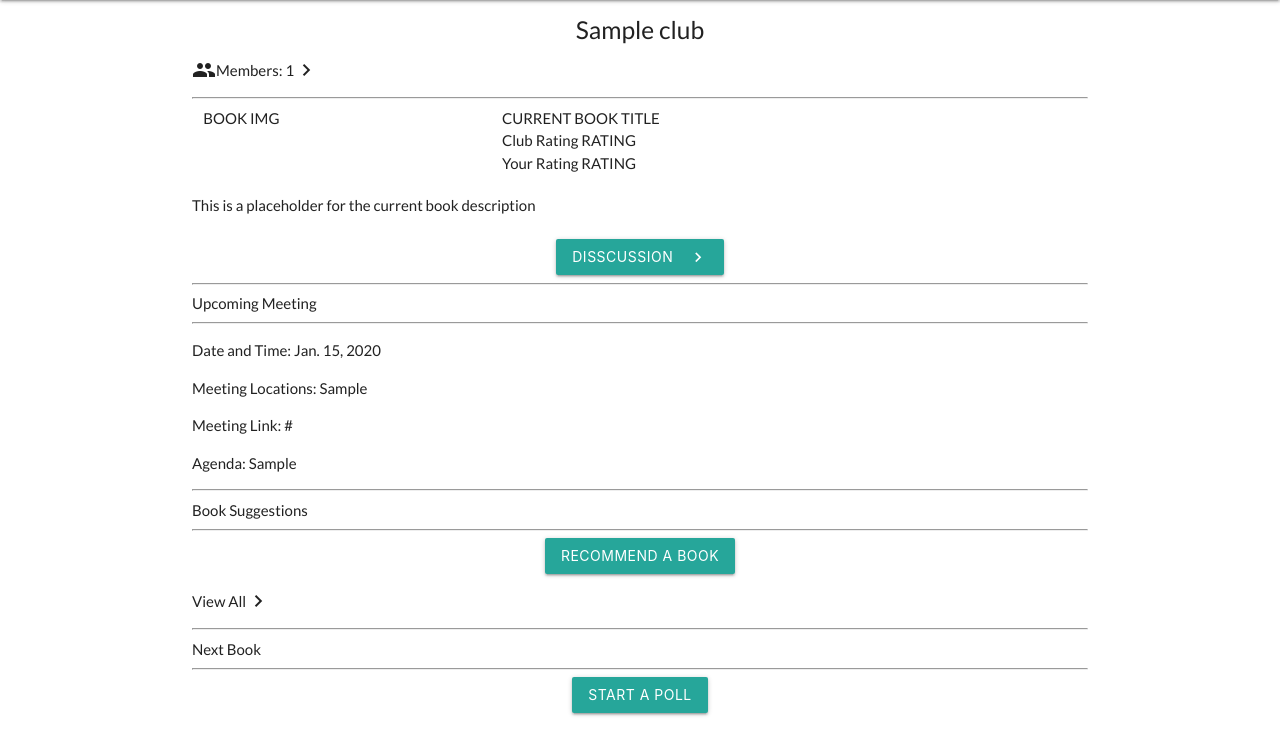
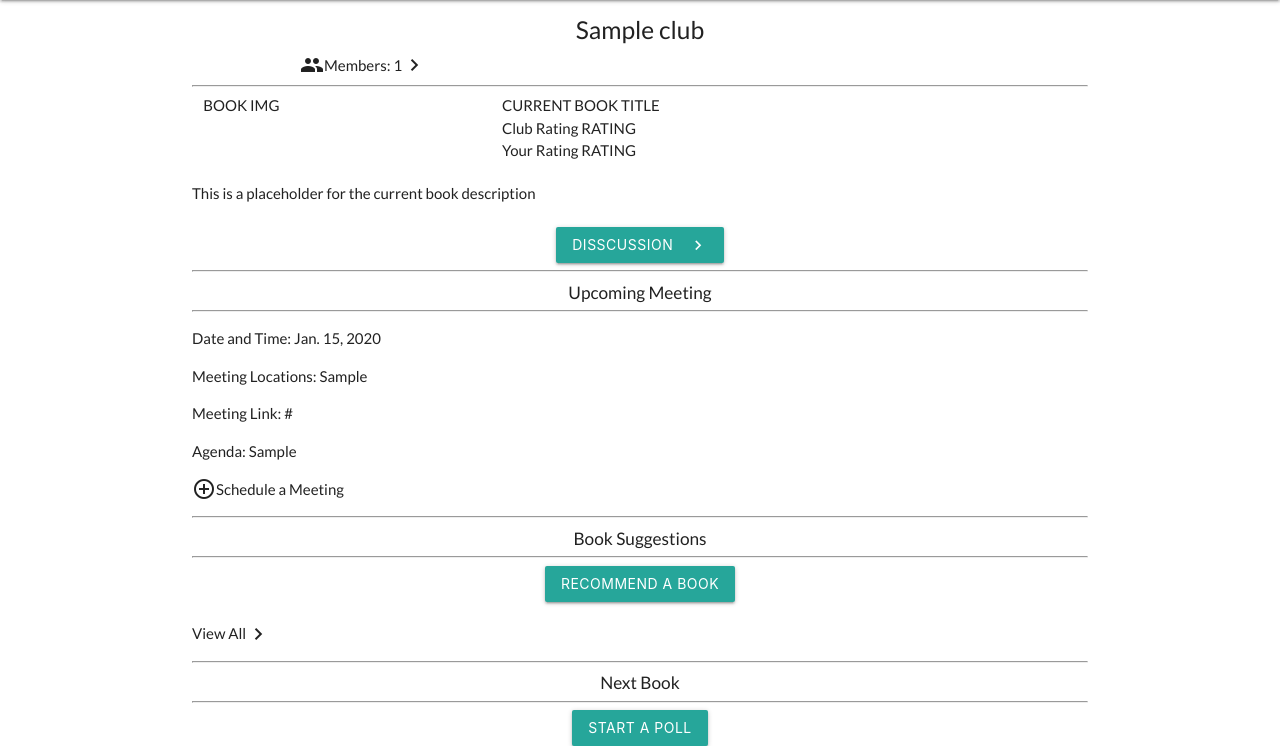
Before and after one commit to NicholasBoldt/Book-Club-App, a Django app: page /clubs/1/1/ in a window 1280 px wide. Shown: the part 64-810 px from the top of the page. Before the commit the page ends 780 px from the top, so only its background shows below. Run offline with Django 3.2, Linux system fonts and the light colour scheme; tables that the repository leaves empty hold one stand-in row (values such as "Sample post"); some libraries are stand-ins or nearby versions.

Commit message:
made some changes

```diff
--- a/main_app/static/css/style.css
+++ b/main_app/static/css/style.css
@@ -16,3 +16,7 @@ body {
     font-size: 20px;
     margin-top: 5px;
 }
+
+.members {
+    margin: 0 108px;
+}
--- a/main_app/templates/landing.html
+++ b/main_app/templates/landing.html
@@ -6,7 +6,7 @@
 <form method="post" action="{% url 'login' %}">
     {% csrf_token %}
     {{ form.as_p }}
-    <input type="submit" class="btn" value="Sign In">
+    <input type="submit" class="btn" value="Sign In" name="signin">
     <input type="hidden" name="next" value="{{ next }}">
   </form>
   <hr>
--- a/main_app/templates/myclubs/meeting.html
+++ b/main_app/templates/myclubs/meeting.html
@@ -4,7 +4,7 @@
 
 <div>
     <h5 class="center-align">{{ club.club_name }}</h5>
-    <p class="valign-wrapper"><i class="material-icons">group</i> Members: {{ club.members.count }} <i class="material-icons">keyboard_arrow_right</i></p>
+    <p class="members valign-wrapper"><i class="material-icons">group</i> Members: {{ club.members.count }} <i class="material-icons">keyboard_arrow_right</i></p>
 </div>
 <hr/>
 <div class="row">
@@ -21,24 +21,26 @@
     <button class="btn">Disscussion <i class="material-icons right">keyboard_arrow_right</i></button>
 </div>
 
+
 <hr/>
-Upcoming Meeting
+<h6 class="center-align">Upcoming Meeting</h6>
 <hr/>
 <p>Date and Time: {{ meeting.date }}</p>
 <p>Meeting Locations: {{ meeting.location }} </p>
 <p>Meeting Link: {{ meeting.meeting_link }}</p>
 <p>Agenda: {{ meeting.chapters }}</p>
-
+<p class="valign-wrapper"><i class="material-icons">add_circle_outline</i>Schedule a Meeting</p>
 <hr/>
-Book Suggestions
+<h6 class="center-align">Book Suggestions</h6>
 <hr>
 <div class="center-align">
     <button class="btn">Recommend a Book</button>
 </div>
+<div class="row"></div>
 <p class="valign-wrapper">View All<i class="material-icons">keyboard_arrow_right</i></p>
 
 <hr/>
-Next Book
+<h6 class="center-align">Next Book</h6>
 <hr>
 <div class="center-align">
     <button class="btn">Start a Poll</button>
--- a/main_app/urls.py
+++ b/main_app/urls.py
@@ -11,5 +11,5 @@ urlpatterns = [
     path('clubs/<int:club_id>/', views.club, name='club'),
     path('clubs/<int:club_id>/<int:meeting_id>/', views.meeting, name='meeting'),
     path('accounts/', include('django.contrib.auth.urls')),
-    path('accounts/signup/', views.signup, name='signup')
+    path('accounts/signup/', views.signup, name='signup'),
 ]
--- a/main_app/views.py
+++ b/main_app/views.py
@@ -30,6 +30,8 @@ def signup(request):
             fields = ('username', 'email', 'password1', 'password2')
     context = {'form': form, 'error_message': error_message}
     return render(request, 'registration/signup.html', context)
+
+
 
 def select_book(request):
     books = None
```
Also changed, not shown: main_app/templates/myclubs/club.html (+2 -6 lines).
